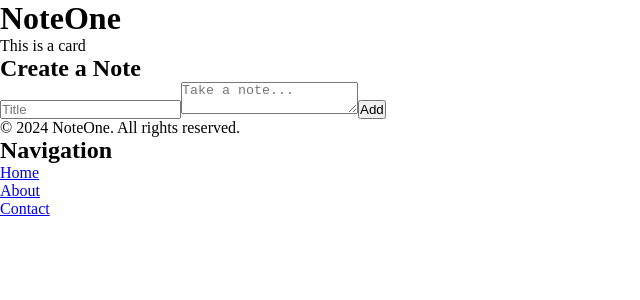
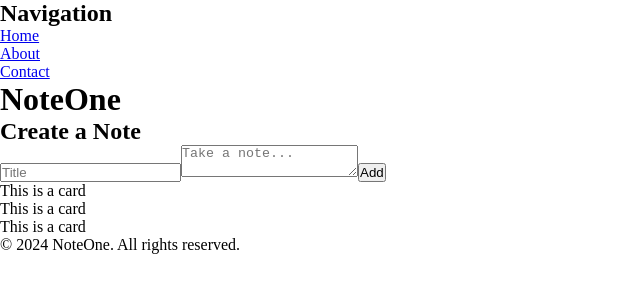
Before and after one commit to Jonathaning12/to-do-app, a React (Vite) app: page /home in a window 1280 px wide. Shown: the top 300 px of the page, without its empty margins (0-640 px from the left). Built offline with nearby package versions, Linux system fonts and the light colour scheme.

Commit message:
better distribution

```diff
--- a/src/components/Footer.jsx
+++ b/src/components/Footer.jsx
@@ -2,7 +2,9 @@
 export default function Footer() {
     return (
         <footer className="footer">
-            <p>&copy; 2024 NoteOne. All rights reserved.</p>
+            <div className="footer-content">
+                <p>&copy; 2024 NoteOne. All rights reserved.</p>
+            </div>
         </footer>
     );
 }
--- a/src/pages/Home.jsx
+++ b/src/pages/Home.jsx
@@ -1,22 +1,28 @@
-import SideBar from '../components/sideBar.jsx';
-import Header from '../components/Header.jsx';
-import Card from '../components/Card.jsx';
-import CreateNote from '../components/CreateNote.jsx';
-import Footer from '../components/Footer.jsx';
+import styles from './Home.module.css';
+import SideBar from '../components/sideBar';
+import Header from '../components/Header';
+import Card from '../components/Card';
+import CreateNote from '../components/CreateNote';
+import Footer from '../components/Footer';
 
 export default function Home() {
-    return(
-        <>
-        <div className="home">
-            <Header />
-            <main>
-                <Card />
-                <CreateNote />
-            </main>
-            <Footer />
-        </div>
+  return (
+    <div className={styles.homeLayout}>
+      <SideBar />
 
-        <SideBar />
-        </>
-    )
-    }
+      <div className={styles.mainContent}>
+        <Header />
+        <main className={styles.contentBody}>
+          <CreateNote />
+
+          <div className={styles.cardContainer}>
+            <Card />
+            <Card />
+            <Card />
+          </div>
+        </main>
+        <Footer />
+      </div>
+    </div>
+  );
+}
--- /dev/null
+++ b/src/pages/Home.module.css
@@ -0,0 +1,10 @@
+*{
+    padding: 0;
+    margin: 0;
+    box-sizing: border-box;
+}
+
+.content-home{
+
+
+}
```
